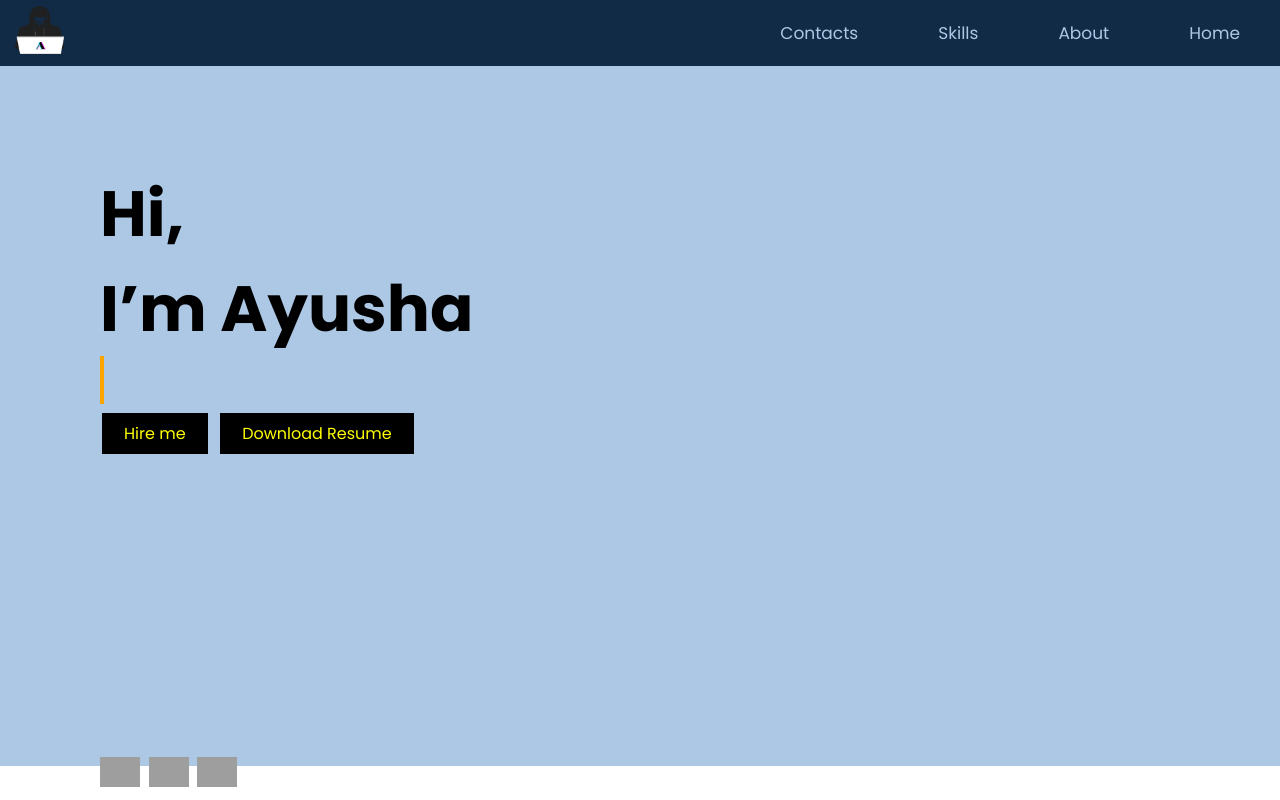
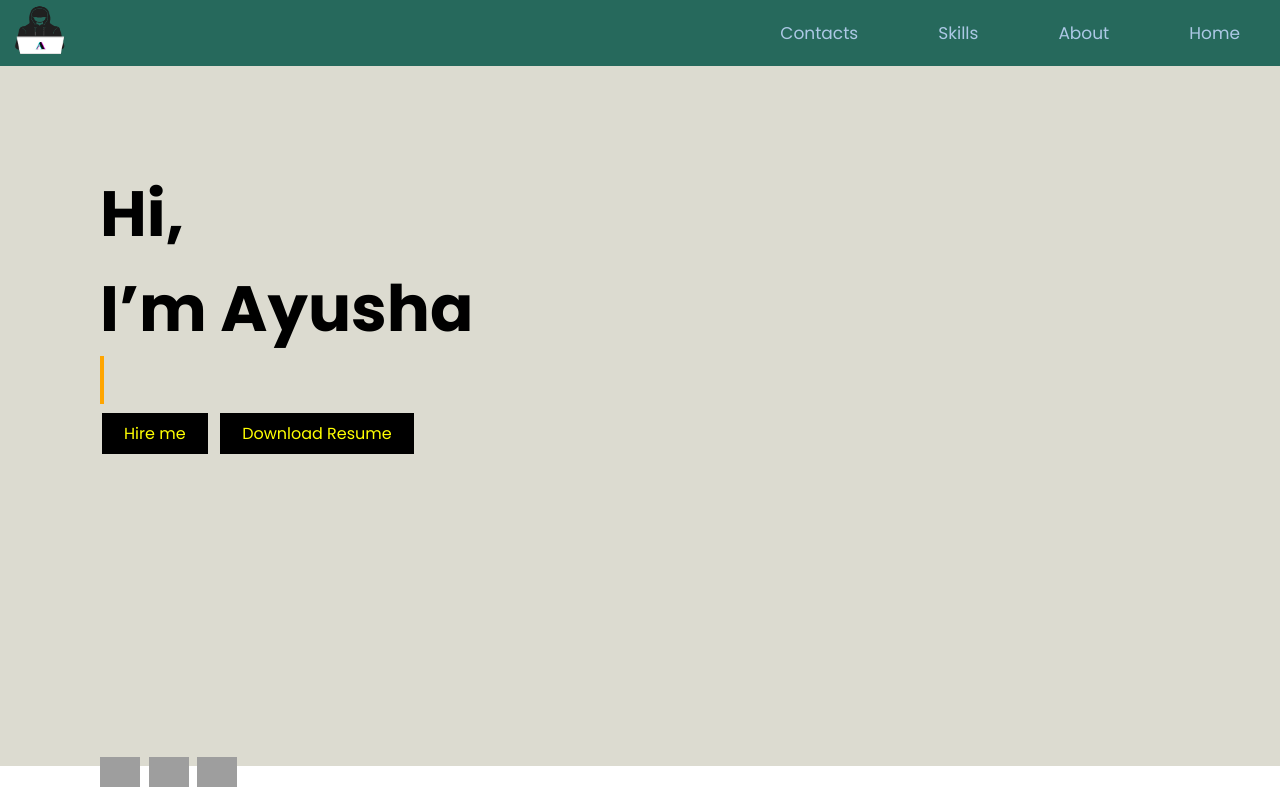
Before and after one commit to ayusha017/ayusha.github.io, a plain HTML site: page index.html in a window 1280 px wide. Drawn offline with Linux system fonts and the light colour scheme; grey boxes are pictures that could not be loaded.

Commit message:
Update StyleSheet1.css

```diff
--- a/StyleSheet1.css
+++ b/StyleSheet1.css
@@ -10,7 +10,7 @@ a {
 }
 .topnav {
     overflow: hidden;
-    background-color:#112A46 ;
+    background-color:#26695C ;
 
   }
   .topnav a {
@@ -53,7 +53,7 @@ a {
     align-items: center;
     padding:100px;
     font-size:xx-large;
-    background-color:#ACC8E5;
+    background-color:#dcdbd0;
     color: black;
     height: 500px;
   }
```
